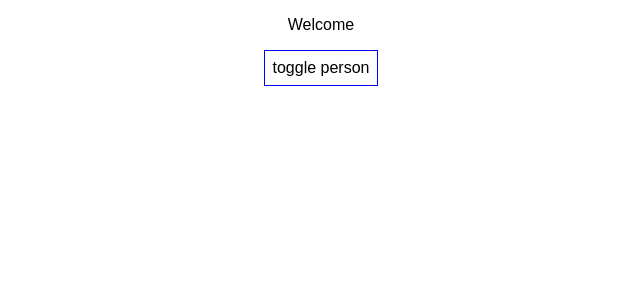
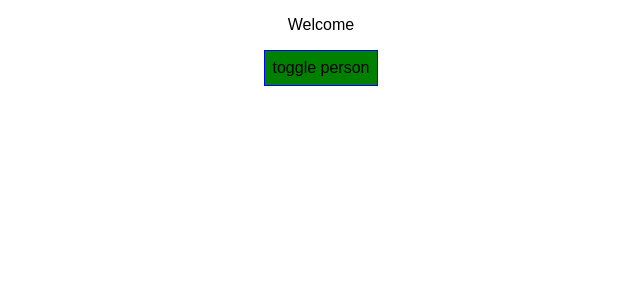
Before and after one commit to mateoGom/reactApp1, a React (Create React App) app: page / in a window 1280 px wide. Shown: the top 300 px of the page, without its empty margins (319-959 px from the left). Built offline with nearby package versions, Linux system fonts and the light colour scheme.

Commit message:
setting styles dynamically

```diff
--- a/src/App.js
+++ b/src/App.js
@@ -59,7 +59,7 @@ class App extends Component {
 
   render() {
     const style = {
-      backgroundColor: "white",
+      backgroundColor: "green",
       font: "inherit",
       border: "1px solid blue",
       padding: "8px",
@@ -83,6 +83,7 @@ class App extends Component {
           })}
         </div>
       );
+      style.backgroundColor='red';
     }
 
     return (
```
